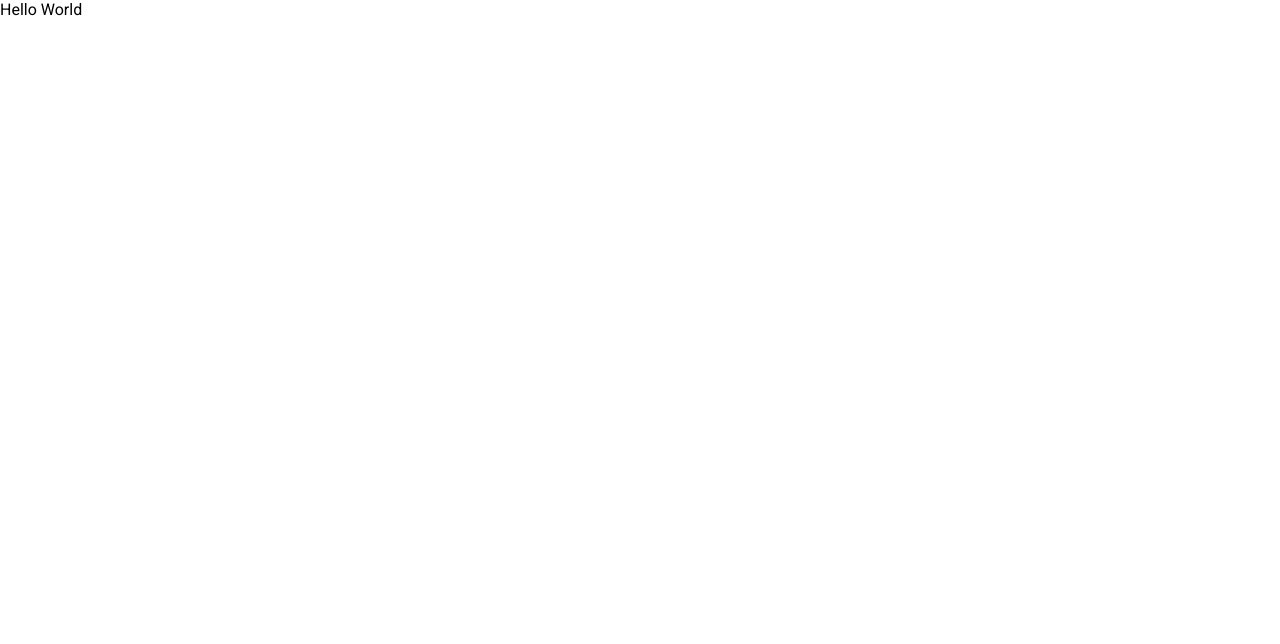
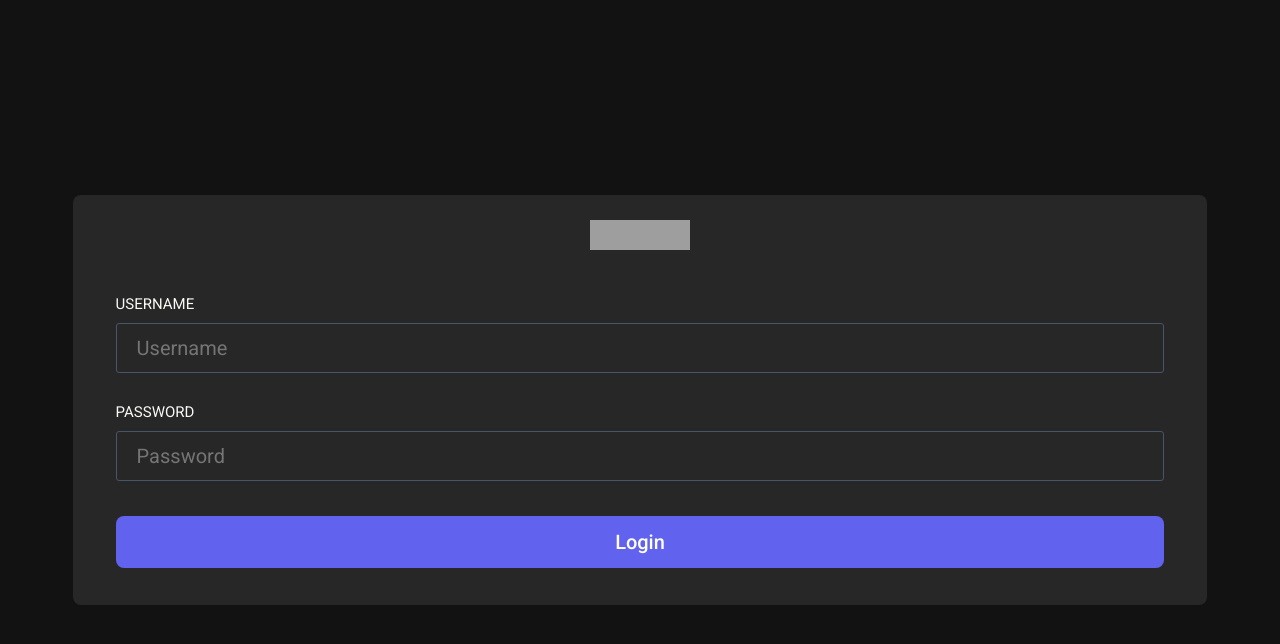
Before and after one commit to arunmacs/jobby-app-react, a React (Create React App) app: page /login in a window 1280 px wide. Shown: the top 644 px of the page. Built offline with nearby package versions, Linux system fonts and the light colour scheme; grey boxes are pictures that could not be loaded; a web font is replaced by a local one.

Commit message:
login page done

```diff
--- a/src/App.css
+++ b/src/App.css
@@ -11,3 +11,8 @@ body {
   -webkit-font-smoothing: antialiased;
   -moz-osx-font-smoothing: grayscale;
 }
+
+:root {
+  --ashy-background-color: #121212;
+  --form-container-color: #272727;
+}
--- a/src/App.js
+++ b/src/App.js
@@ -1,3 +1,8 @@
+import {Switch, Route} from 'react-router-dom'
+
+import ProtectedRoute from './components/ProtectedRoute'
+import LoginForm from './components/LoginForm'
+import Home from './components/Home'
 import './App.css'
 
 const employmentTypesList = [
@@ -38,6 +43,11 @@ const salaryRangesList = [
   },
 ]
 
-const App = () => <div>Hello World</div>
+const App = () => (
+  <Switch>
+    <Route exact path="/login" component={LoginForm} />
+    <ProtectedRoute exact path="/" component={Home} />
+  </Switch>
+)
 
 export default App
--- /dev/null
+++ b/src/components/Home/index.js
@@ -0,0 +1,9 @@
+import './index.css'
+
+const Home = () => (
+  <div>
+    <h1>Home Landing</h1>
+  </div>
+)
+
+export default Home
--- /dev/null
+++ b/src/components/LoginForm/index.css
@@ -0,0 +1,81 @@
+.main-container {
+  background-color: var(--ashy-background-color);
+  height: 100vh;
+  display: flex;
+  flex-direction: column;
+  justify-content: center;
+  align-items: center;
+  padding: 10px;
+}
+
+.login-form-container {
+  background-color: var(--form-container-color);
+  width: 90%;
+  min-height: 400px;
+  border-radius: 8px;
+  display: flex;
+  flex-direction: column;
+  align-items: center;
+  padding: 15px;
+}
+
+.form-container {
+  display: flex;
+  flex-direction: column;
+  margin: 20px 0px 10px 0px;
+  width: 95%;
+}
+
+.form-website-logo {
+  height: 30px;
+  width: 100px;
+  margin: 10px 0px;
+}
+
+.input-container {
+  display: flex;
+  flex-direction: column;
+  margin: 10px 0px;
+}
+
+.input-label {
+  color: #f8faf5;
+  font-size: 15px;
+  font-weight: 400;
+  margin: 5px 0px;
+}
+
+.input {
+  color: #727064;
+  font-size: 20px;
+  font-weight: 400;
+  height: 50px;
+  padding: 8px 10px 8px 20px;
+  margin: 5px 0px;
+  border: 1px solid #475568;
+  border-radius: 3px;
+  background-color: transparent;
+  outline: none;
+  cursor: pointer;
+}
+
+.submit-btn {
+  color: #ffffff;
+  font-size: 20px;
+  font-weight: 500;
+  width: 100%;
+  background-color: #6163ee;
+  border-radius: 8px;
+  border: none;
+  outline: none;
+  cursor: pointer;
+  margin: 20px 0px 4px 0px;
+  padding: 14px;
+}
+
+.error-msg {
+  color: #fa062e;
+  font-size: 16px;
+  font-weight: 400;
+  margin: 4px 3px;
+}
--- /dev/null
+++ b/src/components/LoginForm/index.js
@@ -0,0 +1,109 @@
+import {Component} from 'react'
+import Cookie from 'js-cookie'
+import './index.css'
+
+class LoginForm extends Component {
+  state = {
+    userNameInput: '',
+    passwordInput: '',
+    showErrorMsg: false,
+    errorMsg: '',
+  }
+
+  submitSuccess = jwtToken => {
+    const {history} = this.props
+
+    Cookie.set('jwt_token', jwtToken, {
+      expires: 1,
+      path: '/',
+    })
+    this.setState({userNameInput: '', passwordInput: '', showErrorMsg: false})
+    history.replace('/')
+  }
+
+  submitFailure = errorMsg => {
+    this.setState({showErrorMsg: true, errorMsg})
+  }
+
+  submitForm = async event => {
+    event.preventDefault()
+    const {userNameInput, passwordInput} = this.state
+    const userCreds = {userNameInput, passwordInput}
+
+    const loginUrl = 'https://apis.ccbp.in/login'
+    const options = {
+      method: 'POST',
+      body: JSON.stringify(userCreds),
+    }
+
+    console.log(loginUrl, options)
+
+    const response = await fetch(loginUrl, options)
+    const data = await response.json()
+    console.log(response)
+
+    if (response.ok) {
+      this.submitSuccess(data.jwt_token)
+    } else {
+      this.submitFailure(data.error_msg)
+    }
+  }
+
+  handleUserNameInput = event => {
+    this.setState({userNameInput: event.target.value, showErrorMsg: false})
+  }
+
+  handleUserPasswordInput = event => {
+    this.setState({passwordInput: event.target.value, showErrorMsg: false})
+  }
+
+  render() {
+    const {userNameInput, passwordInput, showErrorMsg, errorMsg} = this.state
+
+    return (
+      <div className="main-container">
+        <div className="login-form-container">
+          <img
+            src="https://assets.ccbp.in/frontend/react-js/logo-img.png"
+            alt="website-logo"
+            className="form-website-logo"
+          />
+          <form className="form-container" onSubmit={this.submitForm}>
+            <div className="input-container">
+              <label htmlFor="userName-input" className="input-label">
+                USERNAME
+              </label>
+              <input
+                id="userName-input"
+                type="text"
+                className="input"
+                onChange={this.handleUserNameInput}
+                value={userNameInput}
+                placeholder="Username"
+              />
+            </div>
+            <div className="input-container">
+              <label htmlFor="userPassword-input" className="input-label">
+                PASSWORD
+              </label>
+              <input
+                id="userPassword-input"
+                type="password"
+                className="input"
+                onChange={this.handleUserPasswordInput}
+                value={passwordInput}
+                placeholder="Password"
+              />
+            </div>
+            <button type="submit" className="submit-btn">
+              Login
+            </button>
+            <p className="error-msg">{showErrorMsg && errorMsg}</p>
+          </form>
+        </div>
+      </div>
+    )
+  }
+}
+
+export default LoginForm
--- /dev/null
+++ b/src/components/ProtectedRoute/index.js
@@ -0,0 +1,13 @@
+import {Redirect, Route} from 'react-router-dom'
+import Cookie from 'js-cookie'
+
+const ProtectedRoute = props => {
+  const token = Cookie.get('jwt_token')
+
+  if (token === undefined) {
+    return <Redirect to="/login" />
+  }
+  return <Route {...props} />
+}
+
+export default ProtectedRoute
```
Also changed, not shown: .theia/settings.json, src/components/Home/index.css (added).
